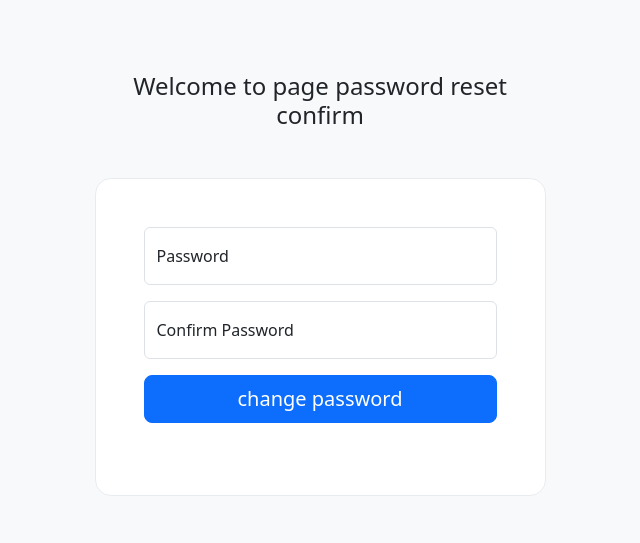
After one commit to nhedris/mywebsite, a Django app: page /accounts/reset/1/1/ in a window 1280 px wide. The commit adds this page. Shown: the top 543 px of the page, without its empty margins (320-960 px from the left). Run offline with Django 4.2, Linux system fonts and the light colour scheme.

Commit message:
Adding the forget password section to the site admin
Adding the forget password section to the site admin(The end of the tenth season
)

```diff
--- a/accounts/urls.py
+++ b/accounts/urls.py
@@ -8,6 +8,10 @@ urlpatterns = [
     path('login/', views.login_view , name='login'),
     path('logout', views.logout_view , name='logout'),
     path('signup/' , views.signup_view , name='signup'),
+    path('password_reset', views.PasswordReset.as_view(), name='password_reset'),
+    path('password_reset/done/', views.PasswordResetDone.as_view(), name='password_reset_done'),
+    path('reset/<uidb64>/<token>/', views.PasswordResetConfirm.as_view(), name='password_reset_confirm'),
+    path('reset/done/', views.PasswordResetComplete.as_view(), name='password_reset_complete'),
 
 
 
--- a/accounts/views.py
+++ b/accounts/views.py
@@ -11,7 +11,11 @@ from django.urls import reverse_lazy
 from .forms import *
 from django.core.mail import send_mail
 from django.conf import settings
-
+from django.contrib.auth.views import (PasswordChangeView,
+                                       PasswordResetCompleteView,
+                                       PasswordResetConfirmView,
+                                       PasswordResetDoneView,
+                                       PasswordResetView)
 
 
 # Create your views here.
@@ -62,3 +66,18 @@ def signup_view(request):
         return render (request,'accounts/signup.html',context)
     else:
         return redirect('/')
+
+class PasswordReset(PasswordResetView):
+    template_name="accounts/password_reset_form.html"
+    success_url=reverse_lazy("accounts:password_reset_done")
+
+class PasswordResetDone(PasswordResetDoneView):
+    template_name="accounts/password_reset_done.html"
+    success_url=reverse_lazy("accounts:password_reset_confirm")
+
+class PasswordResetConfirm(PasswordResetConfirmView):
+    template_name="accounts/password_reset_confirm.html"
+    success_url=reverse_lazy("accounts:password_reset_complete")
+
+class PasswordResetComplete(PasswordResetCompleteView):
+    template_name="accounts/password_reset_complete.html"
--- a/blog/models.py
+++ b/blog/models.py
@@ -22,6 +22,7 @@ class Post(models.Model):
     counted_views = models.IntegerField(default=0)
     status=models.BooleanField(default=False)
     login_require=models.BooleanField(default=False)
+
     created_date=models.DateTimeField(auto_now_add=True)
     updated_date=models.DateTimeField(auto_now=True)
     published_date=models.DateTimeField( null=True)
--- /dev/null
+++ b/templates/accounts/password_reset_confirm.html
@@ -0,0 +1,70 @@
+{%load static%}
+<!DOCTYPE html>
+<html lang="en">
+<head>
+    <meta charset="UTF-8">
+    <meta name="viewport" content="width=device-width, initial-scale=1.0">
+    <title>reset password confirm</title>
+    <link rel="stylesheet" href="https://unpkg.com/bootstrap@5.3.2/dist/css/bootstrap.min.css">
+    <!-- <link rel="stylesheet" href="https://unpkg.com/bs-brain@2.0.3/components/logins/login-10/assets/css/login-10.css"> -->
+</head>
+<body>
+
+<!-- Login 10 - Bootstrap Brain Component -->
+<section class="bg-light py-3 py-md-5 py-xl-8">
+    <div class="container">
+      <div class="row justify-content-center">
+        <div class="col-12 col-sm-10 col-md-8 col-lg-6 col-xl-5 col-xxl-4">
+          <div class="mb-5">
+            <div class="text-center mb-4">
+              <a href="#!">
+                <!-- <img src="./assets/img/bsb-logo.svg" alt="BootstrapBrain Logo" width="175" height="57"> -->
+              </a>
+            </div>
+            <h4 class="text-center mb-4">Welcome to page password  reset confirm </h4>
+            <div class="text-center">
+              <!-- <a href="#!" class="btn bsb-btn-2xl btn-primary">
+                <svg xmlns="http://www.w3.org/2000/svg" width="16" height="16" fill="currentColor" class="bi bi-google" viewBox="0 0 16 16">
+                  <path d="M15.545 6.558a9.42 9.42 0 0 1 .139 1.626c0 2.434-.87 4.492-2.384 5.885h.002C11.978 15.292 10.158 16 8 16A8 8 0 1 1 8 0a7.689 7.689 0 0 1 5.352 2.082l-2.284 2.284A4.347 4.347 0 0 0 8 3.166c-2.087 0-3.86 1.408-4.492 3.304a4.792 4.792 0 0 0 0 3.063h.003c.635 1.893 2.405 3.301 4.492 3.301 1.078 0 2.004-.276 2.722-.764h-.003a3.702 3.702 0 0 0 1.599-2.431H8v-3.08h7.545z" />
+                </svg>
+                <span class="ms-2 fs-6">Sign up with Google</span>
+              </a> -->
+            </div>
+          </div>
+          <div class="card border border-light-subtle rounded-4">
+            <div class="card-body p-3 p-md-4 p-xl-5">
+              <form method="post" action="#">
+                {%csrf_token%}
+                <!-- <p class="text-center mb-4">Or Sign up using email</p> -->
+                <div class="row gy-3 overflow-hidden">
+                  <!-- {{form.as_p}} -->
+                  <div class="col-12">
+                    <div class="form-floating mb-3">
+                      <input type="password" class="form-control" name="password1" value="" placeholder="Password" required>
+                      <label for="password" class="form-label">Password</label>
+                    </div>
+                   <div class="col-12">
+                        <div class="form-floating mb-3">
+                          <input type="password" class="form-control" name="password2" value="" placeholder="Confirm Password" required>
+                          <label for="password" class="form-label">Confirm Password</label>
+                        </div>
+                  </div>
+                  <div class="col-12">
+                  </div>
+                  <div class="col-12">
+                    <div class="d-grid">
+                      <button class="btn btn-primary btn-lg" type="submit">change password</button>
+                    </div>
+                  </div>
+                </div>
+              </form>
+            </div>
+          </div>
+          <div class="d-flex gap-2 gap-md-4 flex-column flex-md-row justify-content-md-center mt-4">
+          </div>
+        </div>
+      </div>
+    </div>
+  </section>
+</body>
+</html>
--- a/templates/blog/blog-home.html
+++ b/templates/blog/blog-home.html
@@ -113,7 +113,7 @@
 									<p class="excert">
 										{{post.content|truncatewords:4}}
 									</p>
-									<a href="blog-single.html" class="primary-btn">View More</a>
+									<a href="{% url 'blog:single' pid=post.id %}" class="primary-btn">View More</a>
 								</div>
 							</div>
 							{% endfor %}
```
Also changed, not shown: blog/views.py (+11 -10 lines), requirements.txt (+11 -0 lines), templates/accounts/login.html (+9 -1 lines), templates/accounts/password_reset_complete.html (added, +44 -0 lines), templates/accounts/password_reset_done.html (added, +45 -0 lines), templates/accounts/password_reset_email.html (added, +12 -0 lines), templates/accounts/password_reset_form.html (added, +70 -0 lines), templates/accounts/signup.html (+13 -6 lines).
